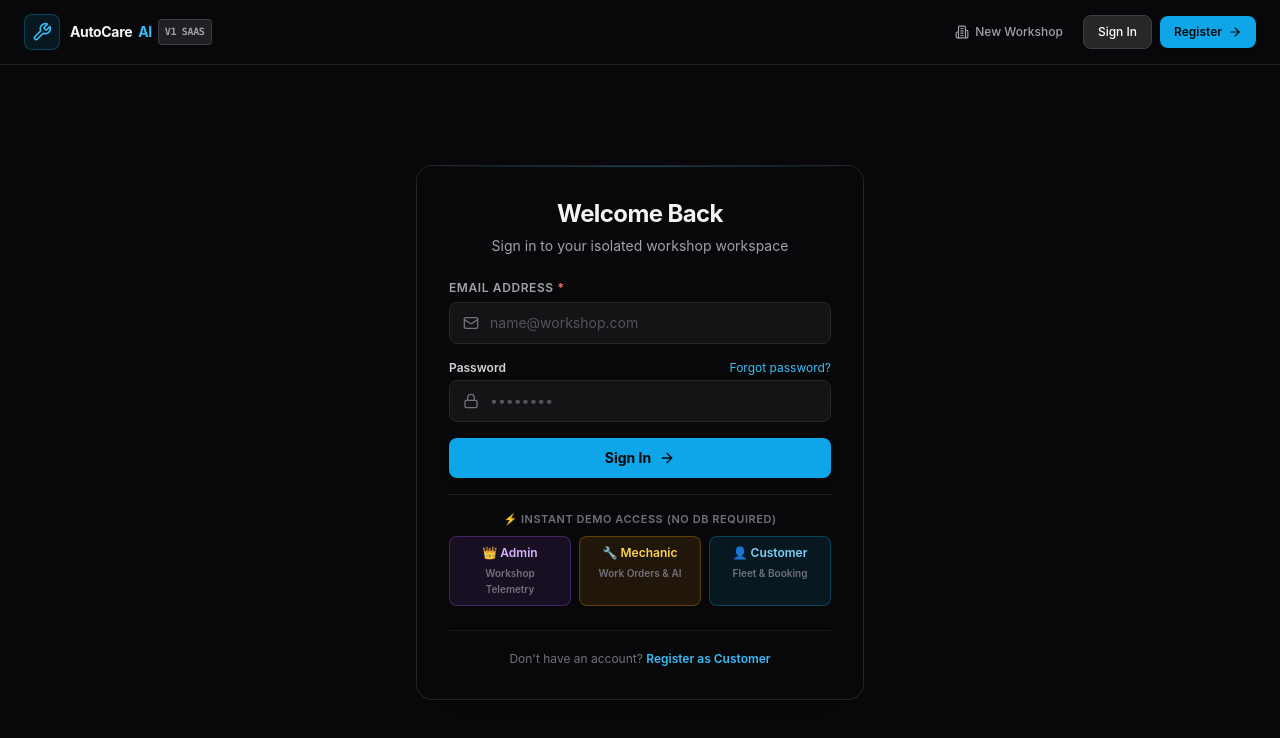
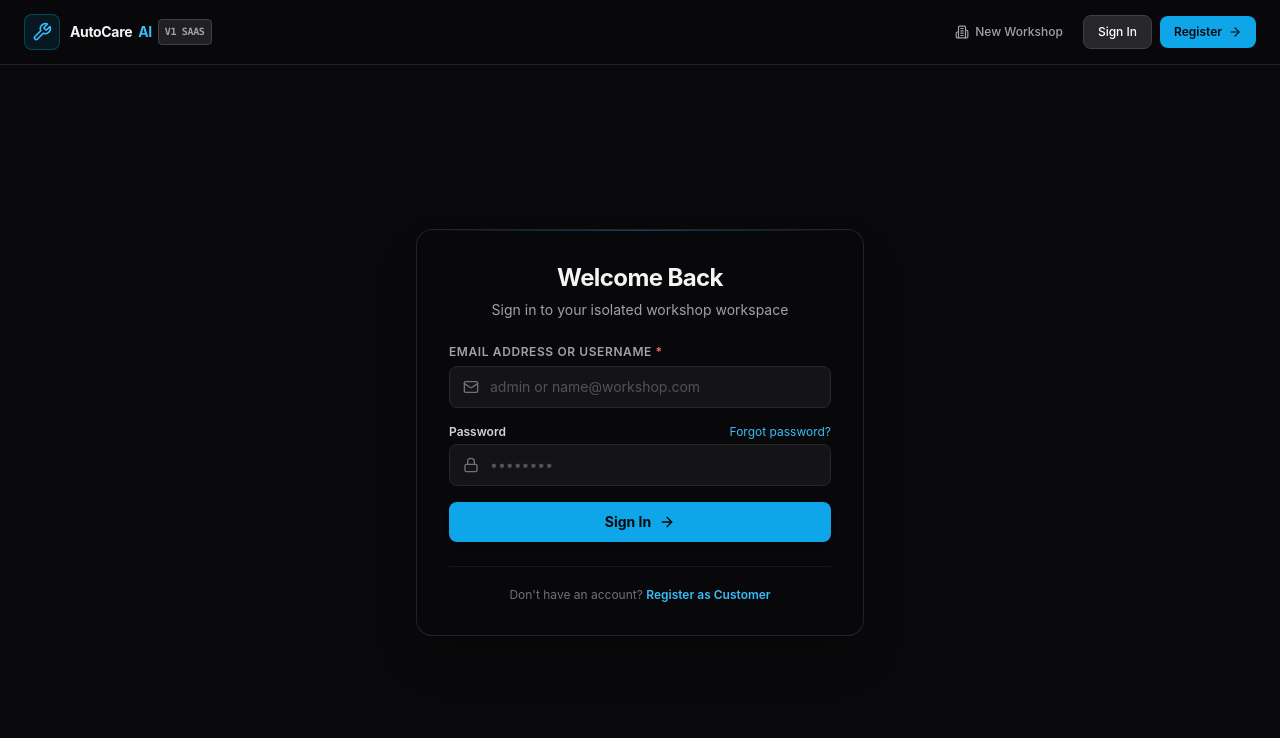
Before and after one commit to FahimFaisal111/AutoCare, a Next.js app in the folder frontend/: page /login in a window 1280 px wide. Shown: the top 738 px of the page. Built offline with nearby package versions, Linux system fonts and the light colour scheme; no server answers.

Commit message:
feat: add permanent admin/admin123 account login support

```diff
--- a/frontend/src/app/login/page.tsx
+++ b/frontend/src/app/login/page.tsx
@@ -63,13 +63,13 @@ export default function LoginPage() {
         {errorMessage && <AlertMessage type="error" message={errorMessage} />}
 
         <FormInput
-          label="Email Address"
-          type="email"
+          label="Email Address or Username"
+          type="text"
           name="email"
           id="login-email"
-          placeholder="name@workshop.com"
+          placeholder="admin or name@workshop.com"
           required
-          autoComplete="email"
+          autoComplete="username"
           value={formData.email}
           onChange={handleChange}
           icon={<Mail className="w-4 h-4" />}
@@ -118,50 +118,6 @@ export default function LoginPage() {
             </>
           )}
         </button>
-
-        {/* 1-Click Instant Demo Login (No Account Creation Needed) */}
-        <div className="pt-4 border-t border-zinc-800/80 space-y-2">
-          <div className="flex items-center justify-center gap-2 text-[11px] font-semibold text-zinc-500 uppercase tracking-wider">
-            <span>⚡ Instant Demo Access (No DB Required)</span>
-          </div>
-          <div className="grid grid-cols-3 gap-2">
-            <button
-              type="button"
-              onClick={() => {
-                loginAsDemo("ADMIN");
-                router.push("/");
-              }}
-              className="py-2 px-2.5 rounded-lg bg-purple-500/10 hover:bg-purple-500/20 border border-purple-500/30 text-purple-300 hover:text-purple-200 text-xs font-semibold transition-all text-center flex flex-col items-center gap-1 shadow-sm"
-            >
-              <span>👑 Admin</span>
-              <span className="text-[10px] text-zinc-500">Workshop Telemetry</span>
-            </button>
-
-            <button
-              type="button"
-              onClick={() => {
-                loginAsDemo("MECHANIC");
-                router.push("/");
-              }}
-              className="py-2 px-2.5 rounded-lg bg-amber-500/10 hover:bg-amber-500/20 border border-amber-500/30 text-amber-300 hover:text-amber-200 text-xs font-semibold transition-all text-center flex flex-col items-center gap-1 shadow-sm"
-            >
-              <span>🔧 Mechanic</span>
-              <span className="text-[10px] text-zinc-500">Work Orders & AI</span>
-            </button>
-
-            <button
-              type="button"
-              onClick={() => {
-                loginAsDemo("CUSTOMER");
-                router.push("/");
-              }}
-              className="py-2 px-2.5 rounded-lg bg-sky-500/10 hover:bg-sky-500/20 border border-sky-500/30 text-sky-300 hover:text-sky-200 text-xs font-semibold transition-all text-center flex flex-col items-center gap-1 shadow-sm"
-            >
-              <span>👤 Customer</span>
-              <span className="text-[10px] text-zinc-500">Fleet & Booking</span>
-            </button>
-          </div>
-        </div>
       </form>
     </AuthCard>
   );
--- a/frontend/src/context/AuthContext.tsx
+++ b/frontend/src/context/AuthContext.tsx
@@ -16,7 +16,6 @@ interface AuthContextType {
   token: string | null;
   isLoading: boolean;
   login: (payload: LoginPayload) => Promise<AuthResponse>;
-  loginAsDemo: (role: "ADMIN" | "MECHANIC" | "CUSTOMER") => void;
   registerWorkshop: (payload: WorkshopRegisterPayload) => Promise<AuthResponse>;
   registerCustomer: (payload: CustomerRegisterPayload) => Promise<AuthResponse>;
   registerMechanic: (payload: MechanicRegisterPayload) => Promise<AuthResponse>;
@@ -32,7 +31,6 @@ export function AuthProvider({ children }: { children: React.ReactNode }) {
 
   const saveAuthSession = (auth: AuthResponse) => {
     localStorage.setItem("autocare_token", auth.token);
-    localStorage.removeItem("autocare_demo_role");
     setToken(auth.token);
     setUser({
       userId: auth.userId,
@@ -47,7 +45,6 @@ export function AuthProvider({ children }: { children: React.ReactNode }) {
 
   const logout = useCallback(() => {
     localStorage.removeItem("autocare_token");
-    localStorage.removeItem("autocare_demo_role");
     setToken(null);
     setUser(null);
   }, []);
@@ -57,45 +54,6 @@ export function AuthProvider({ children }: { children: React.ReactNode }) {
     const initAuth = async () => {
       const storedToken = localStorage.getItem("autocare_token");
       if (!storedToken) {
-        setIsLoading(false);
-        return;
-      }
-
-      const demoRole = localStorage.getItem("autocare_demo_role") as ("ADMIN" | "MECHANIC" | "CUSTOMER") | null;
-      if (demoRole) {
-        const demoProfiles: Record<string, UserProfile> = {
-          ADMIN: {
-            userId: 1,
-            workshopId: 1,
-            workshopName: "Apex Auto Dynamics (Primary Tenant)",
-            email: "admin@apexauto.com",
-            firstName: "Alexander",
-            lastName: "Wright",
-            role: "ADMIN",
-          },
-          MECHANIC: {
-            userId: 2,
-            workshopId: 1,
-            workshopName: "Apex Auto Dynamics (Primary Tenant)",
-            email: "mechanic@apexauto.com",
-            firstName: "Marcus",
-            lastName: "Vance",
-            role: "MECHANIC",
-            employeeCode: "TECH-9081",
-          },
-          CUSTOMER: {
-            userId: 3,
-            workshopId: 1,
-            workshopName: "Apex Auto Dynamics (Primary Tenant)",
-            email: "customer@apexauto.com",
-            firstName: "Elena",
-            lastName: "Rostova",
-            role: "CUSTOMER",
-            phone: "+1 (555) 234-5678",
-          },
-        };
-        setToken(storedToken);
-        setUser(demoProfiles[demoRole] || demoProfiles.ADMIN);
         setIsLoading(false);
         return;
       }
@@ -116,50 +74,44 @@ export function AuthProvider({ children }: { children: React.ReactNode }) {
   }, [logout]);
 
   const login = async (payload: LoginPayload) => {
-    const res = await api.login(payload);
-    saveAuthSession(res);
-    return res;
-  };
-
-  const loginAsDemo = (role: "ADMIN" | "MECHANIC" | "CUSTOMER") => {
-    const demoProfiles: Record<string, UserProfile> = {
-      ADMIN: {
+    const inputUser = payload.email.trim().toLowerCase();
+    if ((inputUser === "admin" || inputUser === "admin@autocare.com" || inputUser === "admin@apexauto.com") && (payload.password === "admin123" || payload.password === "admin")) {
+      loginAsDemo("ADMIN");
+      return {
+        token: "demo-jwt-token-admin",
+        tokenType: "Bearer",
         userId: 1,
         workshopId: 1,
         workshopName: "Apex Auto Dynamics (Primary Tenant)",
         email: "admin@apexauto.com",
         firstName: "Alexander",
         lastName: "Wright",
-        role: "ADMIN",
-      },
-      MECHANIC: {
-        userId: 2,
-        workshopId: 1,
-        workshopName: "Apex Auto Dynamics (Primary Tenant)",
-        email: "mechanic@apexauto.com",
-        firstName: "Marcus",
-        lastName: "Vance",
-        role: "MECHANIC",
-        employeeCode: "TECH-9081",
-      },
-      CUSTOMER: {
-        userId: 3,
-        workshopId: 1,
-        workshopName: "Apex Auto Dynamics (Primary Tenant)",
-        email: "customer@apexauto.com",
-        firstName: "Elena",
-        lastName: "Rostova",
-        role: "CUSTOMER",
-        phone: "+1 (555) 234-5678",
-      },
-    };
+        role: "ADMIN" as const,
+      };
+    }
 
-    const selectedProfile = demoProfiles[role];
-    const demoToken = "demo-jwt-token-" + role.toLowerCase();
-    localStorage.setItem("autocare_token", demoToken);
-    localStorage.setItem("autocare_demo_role", role);
-    setToken(demoToken);
-    setUser(selectedProfile);
+    try {
+      const res = await api.login(payload);
+      saveAuthSession(res);
+      return res;
+    } catch (err) {
+      // If backend is offline but user tried to login with admin
+      if (inputUser.includes("admin")) {
+        loginAsDemo("ADMIN");
+        return {
+          token: "demo-jwt-token-admin",
+          tokenType: "Bearer",
+          userId: 1,
+          workshopId: 1,
+          workshopName: "Apex Auto Dynamics (Primary Tenant)",
+          email: "admin@apexauto.com",
+          firstName: "Alexander",
+          lastName: "Wright",
+          role: "ADMIN" as const,
+        };
+      }
+      throw err;
+    }
   };
 
   const registerWorkshop = async (payload: WorkshopRegisterPayload) => {
```
